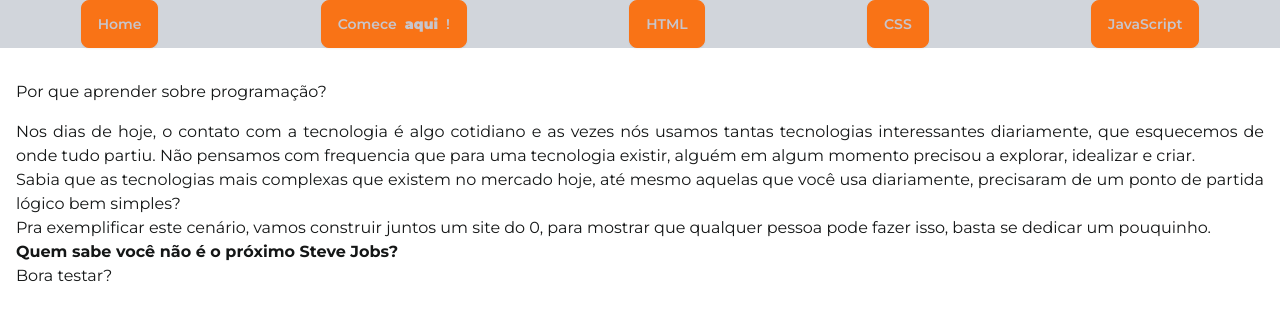
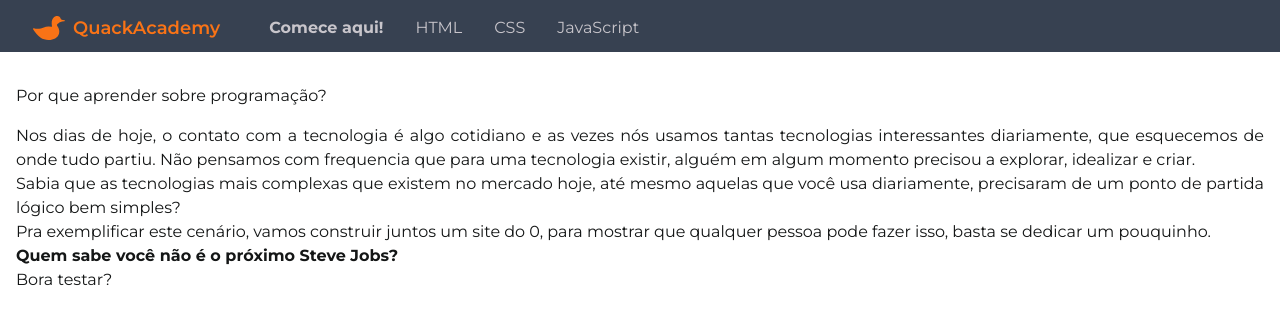
Before and after one commit to arqueduck/QuackAcademy, a Next.js app: page / in a window 1280 px wide. Shown: the top 324 px of the page. Built offline with nearby package versions, Linux system fonts and the light colour scheme.

Commit message:
Atualizado o cabeçalho com o novo tema e logo

```diff
--- a/src/components/Header.js
+++ b/src/components/Header.js
@@ -1,31 +1,37 @@
 import Link from "next/link";
+import House from "./icons/House";
+import Duck from "./icons/Duck";
+import Logo from "./Logo";
 
 
 export default function Header(){
     return (
         <header
         className="
-        flex justify-around
-        bg-base-300
+        flex gap-8 pl-4 pt-1
+        items-center
+        bg-neutral
         ">
             <Link href="/"
-            className="btn btn-primary text-neutral-content">
-                Home
+            className="btn btn-link no-underline text-neutral-content">
+                <Logo/>
+                {/* <House className="fill-"/> */}
             </Link>
+
             <Link href="/introducao"
-            className="btn btn-primary text-neutral-content">
-                Comece <strong>aqui</strong>!
+            className="text-neutral-content font-bold">
+                Comece aqui!
             </Link>
             <Link href="/html"
-            className="btn btn-primary text-neutral-content">
+            className="text-neutral-content">
                 HTML
             </Link>
             <Link href="/css"
-            className="btn btn-primary text-neutral-content">
+            className="text-neutral-content">
                 CSS
             </Link>
             <Link href="/javascript"
-            className="btn btn-primary text-neutral-content">
+            className="text-neutral-content">
                JavaScript
             </Link>
         </header>
```
